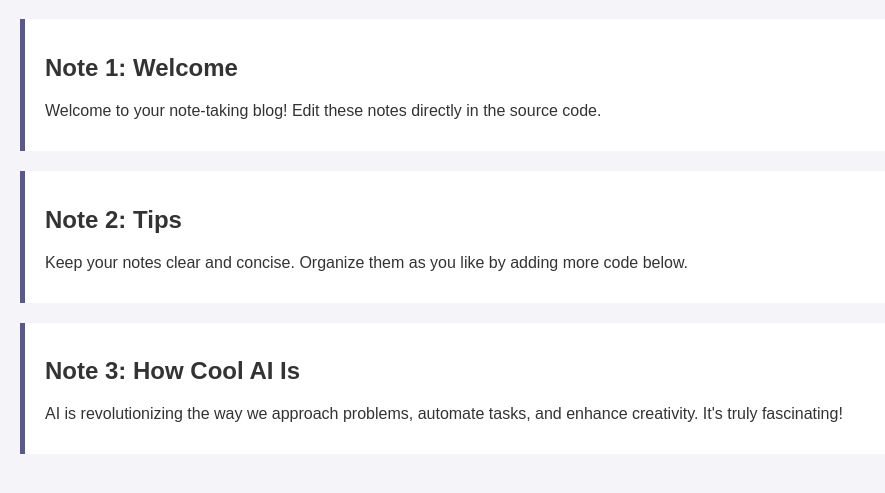
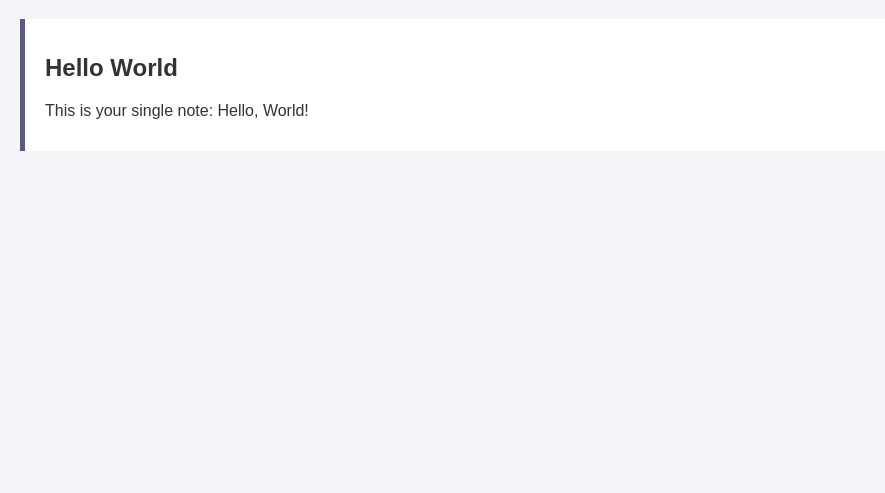
Before and after one commit to PatruusBarba/personalPlayground, a plain HTML site: page index.html in a window 1280 px wide. Shown: the part 81-574 px from the top of the page, without its empty margins (0-885 px from the left). Drawn offline with Linux system fonts and the light colour scheme.

Commit message:
Cleaned up notes to leave only 'Hello World' note.

```diff
--- a/index.html
+++ b/index.html
@@ -20,26 +20,14 @@
     box-shadow: 0 0 0.1;
     border-left: 5px solid #5a5a8a;
   }
-  /** You can edit the content below directly in the source code **/
 </style>
 </head>
 <body>
-<!-- You can edit the content below directly in the source code -->
 <h1>Note Taking | Blog</h1>
 
 <div class="note">
-  <h2>Note 1: Welcome</h2>
-  <p>Welcome to your note-taking blog! Edit these notes directly in the source code.</p>
-</div>
-
-<div class="note">
-  <h2>Note 2: Tips</h2>
-  <p>Keep your notes clear and concise. Organize them as you like by adding more code below.</p>
-</div>
-
-<div class="note">
-  <h2>Note 3: How Cool AI Is</h2>
-  <p>AI is revolutionizing the way we approach problems, automate tasks, and enhance creativity. It's truly fascinating!</p>
+  <h2>Hello World</h2>
+  <p>This is your single note: Hello, World!</p>
 </div>
 
 </body>
```
